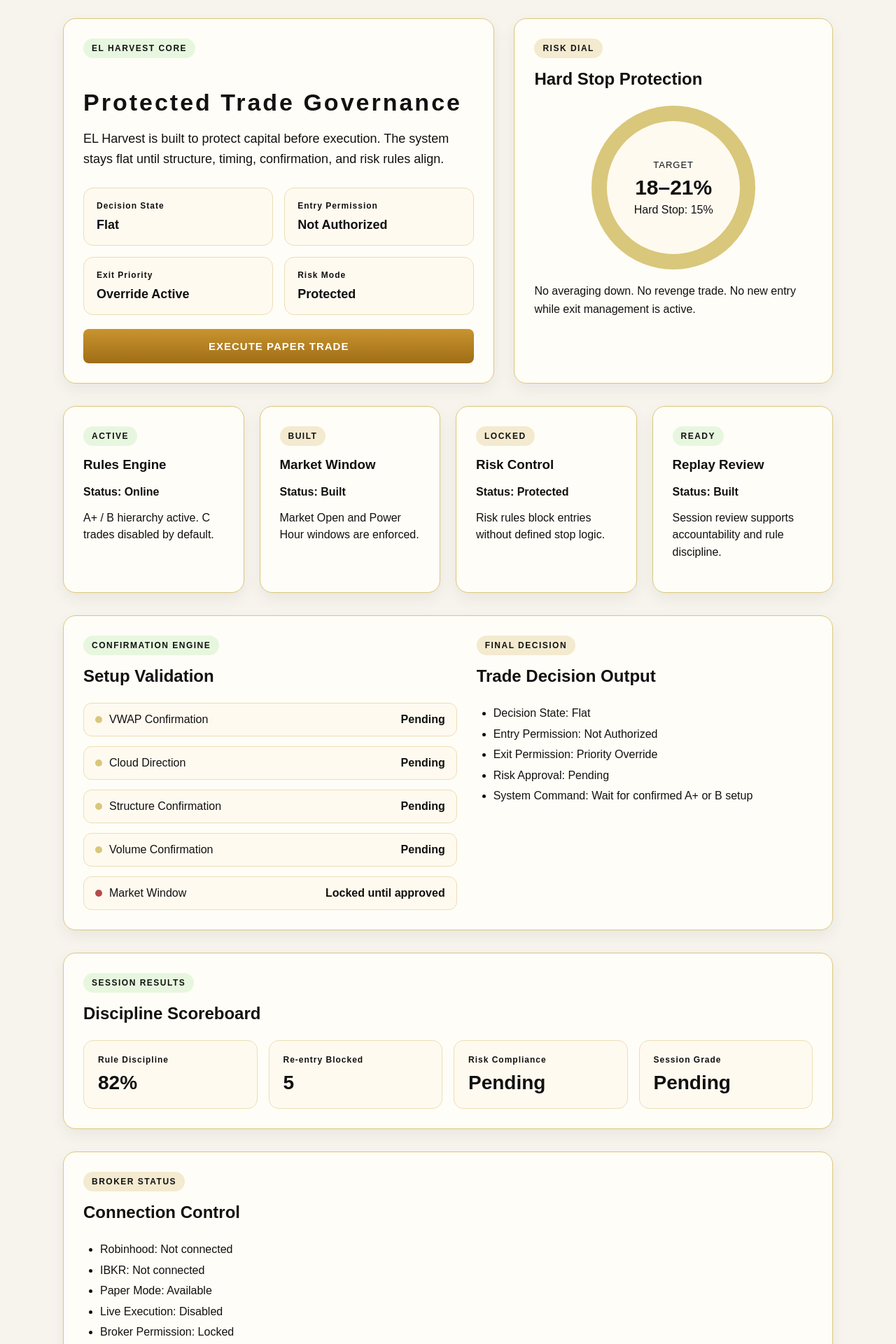
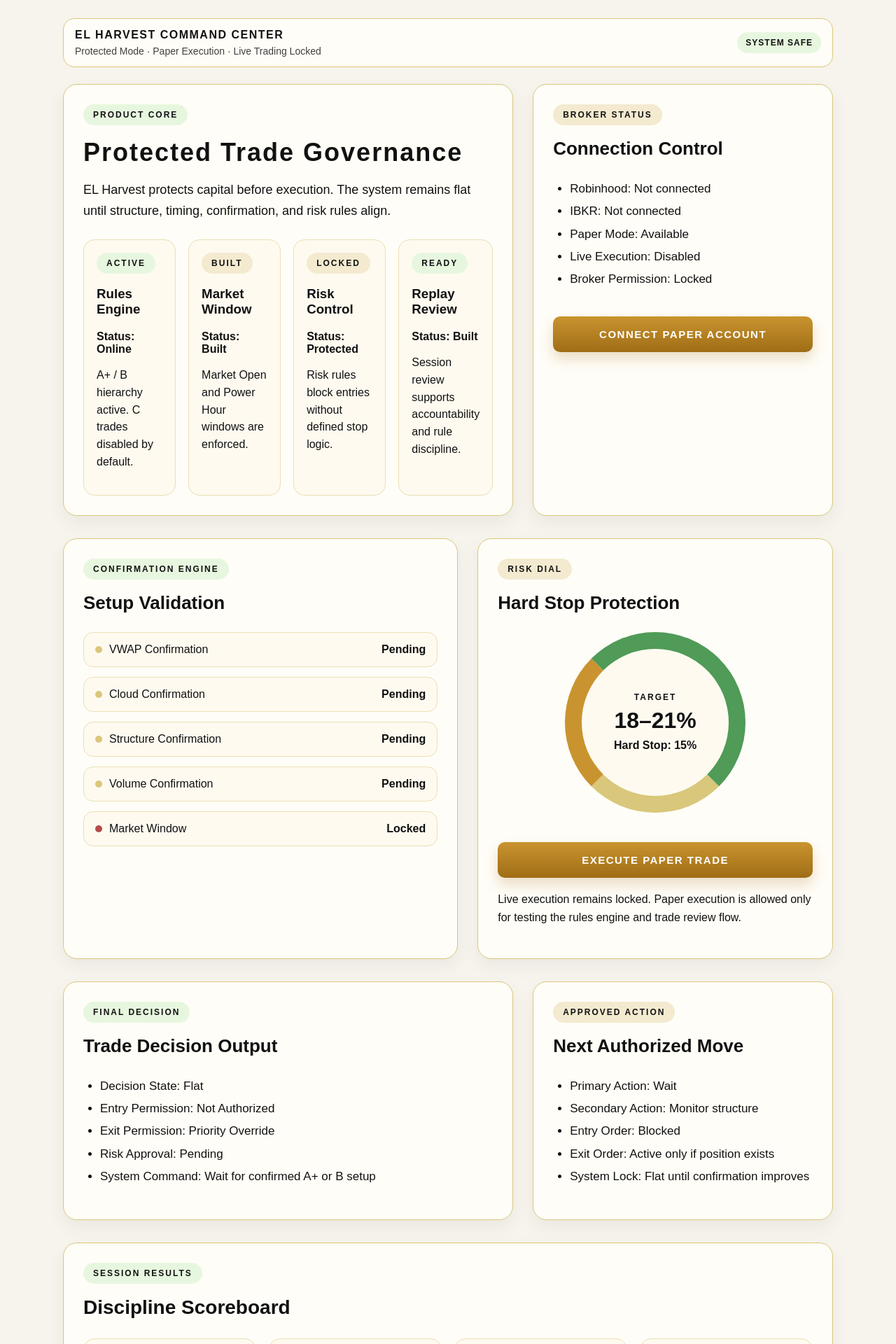
Before and after one commit to 1anointedradio-maker/elharvest-web, a Next.js app: page / in a window 1280 px wide. Shown: the part 360-2280 px from the top of the page at 70% size. Built offline with nearby package versions, Linux system fonts and the light colour scheme.

Commit message:
Update page.jsx

```diff
--- a/app/page.jsx
+++ b/app/page.jsx
@@ -1,48 +1,57 @@
 export default function Home() {
-  const topCards = [
+  const statusCards = [
     {
+      badge: "ACTIVE",
       title: "Rules Engine",
       status: "Online",
-      badge: "ACTIVE",
       detail: "A+ / B hierarchy active. C trades disabled by default.",
       tone: "green",
     },
     {
+      badge: "BUILT",
       title: "Market Window",
       status: "Built",
-      badge: "BUILT",
       detail: "Market Open and Power Hour windows are enforced.",
       tone: "gold",
     },
     {
+      badge: "LOCKED",
       title: "Risk Control",
       status: "Protected",
-      badge: "LOCKED",
       detail: "Risk rules block entries without defined stop logic.",
       tone: "gold",
     },
     {
+      badge: "READY",
       title: "Replay Review",
       status: "Built",
-      badge: "READY",
       detail: "Session review supports accountability and rule discipline.",
       tone: "green",
     },
   ];
 
-  const validationChecks = [
+  const confirmationChecks = [
     { label: "VWAP Confirmation", value: "Pending", status: "pending" },
-    { label: "Cloud Direction", value: "Pending", status: "pending" },
+    { label: "Cloud Confirmation", value: "Pending", status: "pending" },
     { label: "Structure Confirmation", value: "Pending", status: "pending" },
     { label: "Volume Confirmation", value: "Pending", status: "pending" },
-    { label: "Market Window", value: "Locked until approved", status: "locked" },
+    { label: "Market Window", value: "Locked", status: "locked" },
   ];
 
-  const riskStats = [
-    { label: "Decision State", value: "Flat" },
-    { label: "Entry Permission", value: "Not Authorized" },
-    { label: "Exit Priority", value: "Override Active" },
-    { label: "Risk Mode", value: "Protected" },
+  const decisionItems = [
+    "Decision State: Flat",
+    "Entry Permission: Not Authorized",
+    "Exit Permission: Priority Override",
+    "Risk Approval: Pending",
+    "System Command: Wait for confirmed A+ or B setup",
+  ];
+
+  const brokerItems = [
+    "Robinhood: Not connected",
+    "IBKR: Not connected",
+    "Paper Mode: Available",
+    "Live Execution: Disabled",
+    "Broker Permission: Locked",
   ];
 
   const sessionStats = [
@@ -53,18 +62,6 @@ export default function Home() {
   ];
 
   const modules = [
-    {
-      badge: "BROKER STATUS",
-      title: "Connection Control",
-      tone: "gold",
-      items: [
-        "Robinhood: Not connected",
-        "IBKR: Not connected",
-        "Paper Mode: Available",
-        "Live Execution: Disabled",
-        "Broker Permission: Locked",
-      ],
-    },
     {
       badge: "TRADE CHECKLIST",
       title: "Pre-Trade Confirmation",
@@ -102,6 +99,18 @@ export default function Home() {
       ],
     },
     {
+      badge: "SYSTEM LOCK",
+      title: "Readiness Gate",
+      tone: "gold",
+      items: [
+        "System Mode: Protected",
+        "Trading Permission: Locked",
+        "Data Requirement: Pending live inputs",
+        "Override Permission: Disabled",
+        "Release Condition: Confirmed A+ or B setup",
+      ],
+    },
+    {
       badge: "LAUNCH CHECKLIST",
       title: "Pre-Launch Validation",
       tone: "green",
@@ -115,50 +124,51 @@ export default function Home() {
     },
   ];
 
-  const badgeStyle = (tone) => ({
-    display: "inline-block",
-    fontSize: "12px",
-    fontWeight: "bold",
-    letterSpacing: "1.5px",
-    padding: "7px 12px",
-    borderRadius: "999px",
-    background: tone === "green" ? "#e7f7df" : "#f3ead0",
-    marginBottom: "16px",
-  });
-
   const panelStyle = {
     background: "#fffdf7",
     border: "1px solid #d9c77b",
-    borderRadius: "18px",
+    borderRadius: "20px",
     padding: "28px",
-    boxShadow: "0 8px 22px rgba(0,0,0,0.06)",
+    boxShadow: "0 10px 26px rgba(0,0,0,0.055)",
   };
+
+  const badgeStyle = (tone = "gold") => ({
+    display: "inline-block",
+    fontSize: "12px",
+    fontWeight: "800",
+    letterSpacing: "2px",
+    padding: "8px 14px",
+    borderRadius: "999px",
+    background: tone === "green" ? "#e7f7df" : "#f3ead0",
+    marginBottom: "18px",
+  });
 
   const buttonStyle = {
     width: "100%",
     border: "none",
-    borderRadius: "8px",
-    padding: "16px 20px",
+    borderRadius: "10px",
+    padding: "17px 20px",
     background: "linear-gradient(180deg, #c9942f, #9f6d16)",
     color: "#fff",
-    fontWeight: "bold",
-    letterSpacing: "1px",
+    fontWeight: "900",
+    letterSpacing: "1.5px",
     fontSize: "15px",
     marginTop: "20px",
+    boxShadow: "0 10px 18px rgba(159,109,22,0.22)",
   };
 
   function StatusDot({ status }) {
-    const background =
-      status === "pending" ? "#d9c77b" : status === "locked" ? "#b54b4b" : "#4f9b57";
+    const color =
+      status === "locked" ? "#b54b4b" : status === "confirmed" ? "#4f9b57" : "#d9c77b";
 
     return (
       <span
         style={{
-          display: "inline-block",
           width: "10px",
           height: "10px",
-          borderRadius: "999px",
-          background,
+          borderRadius: "50%",
+          background: color,
+          display: "inline-block",
           marginRight: "10px",
         }}
       />
@@ -169,8 +179,8 @@ export default function Home() {
     return (
       <section style={{ ...panelStyle, marginTop: "32px" }}>
         <div style={badgeStyle(tone)}>{badge}</div>
-        <h3 style={{ marginTop: 0, fontSize: "24px" }}>{title}</h3>
-        <ul style={{ lineHeight: "1.85", paddingLeft: "24px" }}>
+        <h3 style={{ marginTop: 0, fontSize: "26px" }}>{title}</h3>
+        <ul style={{ lineHeight: "1.9", paddingLeft: "24px", fontSize: "17px" }}>
           {items.map((item) => (
             <li key={item}>{item}</li>
           ))}
@@ -181,132 +191,154 @@ export default function Home() {
 
   return (
     <main>
-      <section
-        style={{
-          display: "grid",
-          gridTemplateColumns: "1.15fr 0.85fr",
-          gap: "28px",
-          alignItems: "stretch",
-          marginTop: "32px",
-        }}
-      >
+      <style>{`
+        .eh-command-bar {
+          display: flex;
+          justify-content: space-between;
+          align-items: center;
+          gap: 16px;
+          margin-top: 24px;
+          margin-bottom: 24px;
+          padding: 14px 16px;
+          border: 1px solid #d9c77b;
+          border-radius: 16px;
+          background: #fffdf7;
+        }
+
+        .eh-grid-2 {
+          display: grid;
+          grid-template-columns: 1.2fr 0.8fr;
+          gap: 28px;
+          align-items: stretch;
+        }
+
+        .eh-grid-3 {
+          display: grid;
+          grid-template-columns: repeat(3, 1fr);
+          gap: 22px;
+        }
+
+        .eh-grid-4 {
+          display: grid;
+          grid-template-columns: repeat(4, 1fr);
+          gap: 18px;
+        }
+
+        .eh-mobile-stack {
+          display: grid;
+          grid-template-columns: 1fr 0.9fr;
+          gap: 28px;
+        }
+
+        @media (max-width: 900px) {
+          .eh-grid-2,
+          .eh-grid-3,
+          .eh-grid-4,
+          .eh-mobile-stack {
+            grid-template-columns: 1fr;
+          }
+
+          .eh-command-bar {
+            align-items: flex-start;
+            flex-direction: column;
+          }
+        }
+      `}</style>
+
+      <section className="eh-command-bar">
+        <div>
+          <strong style={{ letterSpacing: "1.5px" }}>EL HARVEST COMMAND CENTER</strong>
+          <div style={{ fontSize: "14px", marginTop: "6px", opacity: 0.8 }}>
+            Protected Mode · Paper Execution · Live Trading Locked
+          </div>
+        </div>
+
+        <div
+          style={{
+            padding: "8px 12px",
+            borderRadius: "999px",
+            background: "#e7f7df",
+            fontWeight: "800",
+            letterSpacing: "1px",
+            fontSize: "12px",
+          }}
+        >
+          SYSTEM SAFE
+        </div>
+      </section>
+
+      <section className="eh-grid-2">
         <div style={panelStyle}>
-          <div style={badgeStyle("green")}>EL HARVEST CORE</div>
-          <h2 style={{ fontSize: "34px", letterSpacing: "3px", marginBottom: "10px" }}>
+          <div style={badgeStyle("green")}>PRODUCT CORE</div>
+          <h2
+            style={{
+              fontSize: "36px",
+              letterSpacing: "2px",
+              marginTop: 0,
+              marginBottom: "12px",
+            }}
+          >
             Protected Trade Governance
           </h2>
-          <p style={{ fontSize: "18px", lineHeight: "1.6", maxWidth: "680px" }}>
-            EL Harvest is built to protect capital before execution. The system stays flat
-            until structure, timing, confirmation, and risk rules align.
+
+          <p style={{ fontSize: "18px", lineHeight: "1.65", maxWidth: "760px" }}>
+            EL Harvest protects capital before execution. The system remains flat until
+            structure, timing, confirmation, and risk rules align.
           </p>
 
-          <div
-            style={{
-              display: "grid",
-              gridTemplateColumns: "repeat(auto-fit, minmax(180px, 1fr))",
-              gap: "16px",
-              marginTop: "26px",
-            }}
-          >
-            {riskStats.map((stat) => (
+          <div className="eh-grid-4" style={{ marginTop: "26px" }}>
+            {statusCards.map((card) => (
               <div
-                key={stat.label}
+                key={card.title}
                 style={{
                   border: "1px solid #eadfb3",
-                  borderRadius: "14px",
+                  borderRadius: "16px",
                   padding: "18px",
                   background: "#fffaf0",
                 }}
               >
-                <div style={{ fontSize: "12px", letterSpacing: "1px", fontWeight: "bold" }}>
-                  {stat.label}
-                </div>
-                <div style={{ marginTop: "10px", fontSize: "18px", fontWeight: "bold" }}>
-                  {stat.value}
-                </div>
+                <div style={badgeStyle(card.tone)}>{card.badge}</div>
+                <h3 style={{ marginTop: 0 }}>{card.title}</h3>
+                <strong>Status: {card.status}</strong>
+                <p style={{ lineHeight: "1.55" }}>{card.detail}</p>
               </div>
             ))}
           </div>
-
-          <button style={buttonStyle}>EXECUTE PAPER TRADE</button>
         </div>
 
         <div style={panelStyle}>
-          <div style={badgeStyle("gold")}>RISK DIAL</div>
-          <h3 style={{ marginTop: 0, fontSize: "24px" }}>Hard Stop Protection</h3>
+          <div style={badgeStyle("gold")}>BROKER STATUS</div>
+          <h3 style={{ marginTop: 0, fontSize: "26px" }}>Connection Control</h3>
 
-          <div
-            style={{
-              width: "190px",
-              height: "190px",
-              borderRadius: "50%",
-              border: "22px solid #d9c77b",
-              margin: "18px auto",
-              display: "flex",
-              alignItems: "center",
-              justifyContent: "center",
-              textAlign: "center",
-              background: "#fffaf0",
-            }}
-          >
-            <div>
-              <div style={{ fontSize: "13px", letterSpacing: "1px" }}>TARGET</div>
-              <div style={{ fontSize: "30px", fontWeight: "bold", marginTop: "8px" }}>
-                18–21%
-              </div>
-              <div style={{ marginTop: "6px" }}>Hard Stop: 15%</div>
-            </div>
-          </div>
+          <ul style={{ lineHeight: "1.9", paddingLeft: "24px", fontSize: "17px" }}>
+            {brokerItems.map((item) => (
+              <li key={item}>{item}</li>
+            ))}
+          </ul>
 
-          <p style={{ lineHeight: "1.6" }}>
-            No averaging down. No revenge trade. No new entry while exit management is active.
-          </p>
+          <button style={buttonStyle}>CONNECT PAPER ACCOUNT</button>
         </div>
       </section>
 
-      <section
-        style={{
-          display: "grid",
-          gridTemplateColumns: "repeat(auto-fit, minmax(230px, 1fr))",
-          gap: "22px",
-          marginTop: "32px",
-        }}
-      >
-        {topCards.map((card) => (
-          <div key={card.title} style={panelStyle}>
-            <div style={badgeStyle(card.tone)}>{card.badge}</div>
-            <h3 style={{ marginTop: 0 }}>{card.title}</h3>
-            <strong>Status: {card.status}</strong>
-            <p style={{ lineHeight: "1.55" }}>{card.detail}</p>
-          </div>
-        ))}
-      </section>
-
-      <section
-        style={{
-          ...panelStyle,
-          marginTop: "32px",
-          display: "grid",
-          gridTemplateColumns: "1fr 0.9fr",
-          gap: "28px",
-        }}
-      >
-        <div>
+      <section className="eh-mobile-stack" style={{ marginTop: "32px" }}>
+        <div style={panelStyle}>
           <div style={badgeStyle("green")}>CONFIRMATION ENGINE</div>
-          <h3 style={{ marginTop: 0, fontSize: "24px" }}>Setup Validation</h3>
+          <h3 style={{ marginTop: 0, fontSize: "26px" }}>Setup Validation</h3>
 
           <div style={{ display: "grid", gap: "14px", marginTop: "20px" }}>
-            {validationChecks.map((check) => (
+            {confirmationChecks.map((check) => (
               <div
                 key={check.label}
                 style={{
                   display: "flex",
                   justifyContent: "space-between",
+                  alignItems: "center",
                   gap: "16px",
-                  padding: "14px 16px",
+                  padding: "15px 16px",
                   border: "1px solid #eadfb3",
-                  borderRadius: "12px",
+                  borderRadius: "14px",
                   background: "#fffaf0",
+                  fontSize: "16px",
                 }}
               >
                 <span>
@@ -319,45 +351,90 @@ export default function Home() {
           </div>
         </div>
 
-        <div>
-          <div style={badgeStyle("gold")}>FINAL DECISION</div>
-          <h3 style={{ marginTop: 0, fontSize: "24px" }}>Trade Decision Output</h3>
-          <ul style={{ lineHeight: "1.85", paddingLeft: "24px" }}>
-            <li>Decision State: Flat</li>
-            <li>Entry Permission: Not Authorized</li>
-            <li>Exit Permission: Priority Override</li>
-            <li>Risk Approval: Pending</li>
-            <li>System Command: Wait for confirmed A+ or B setup</li>
+        <div style={panelStyle}>
+          <div style={badgeStyle("gold")}>RISK DIAL</div>
+          <h3 style={{ marginTop: 0, fontSize: "26px" }}>Hard Stop Protection</h3>
+
+          <div
+            style={{
+              width: "210px",
+              height: "210px",
+              borderRadius: "50%",
+              borderTop: "24px solid #4f9b57",
+              borderRight: "24px solid #4f9b57",
+              borderBottom: "24px solid #d9c77b",
+              borderLeft: "24px solid #c9942f",
+              margin: "22px auto",
+              display: "flex",
+              alignItems: "center",
+              justifyContent: "center",
+              background: "#fffaf0",
+              textAlign: "center",
+            }}
+          >
+            <div>
+              <div style={{ fontSize: "12px", letterSpacing: "2px", fontWeight: "800" }}>
+                TARGET
+              </div>
+              <div style={{ fontSize: "32px", fontWeight: "900", marginTop: "8px" }}>
+                18–21%
+              </div>
+              <div style={{ marginTop: "8px", fontWeight: "700" }}>Hard Stop: 15%</div>
+            </div>
+          </div>
+
+          <button style={buttonStyle}>EXECUTE PAPER TRADE</button>
+
+          <p style={{ lineHeight: "1.65", marginTop: "18px" }}>
+            Live execution remains locked. Paper execution is allowed only for testing the
+            rules engine and trade review flow.
+          </p>
+        </div>
+      </section>
+
+      <section className="eh-grid-2" style={{ marginTop: "32px" }}>
+        <div style={panelStyle}>
+          <div style={badgeStyle("green")}>FINAL DECISION</div>
+          <h3 style={{ marginTop: 0, fontSize: "26px" }}>Trade Decision Output</h3>
+          <ul style={{ lineHeight: "1.9", paddingLeft: "24px", fontSize: "17px" }}>
+            {decisionItems.map((item) => (
+              <li key={item}>{item}</li>
+            ))}
+          </ul>
+        </div>
+
+        <div style={panelStyle}>
+          <div style={badgeStyle("gold")}>APPROVED ACTION</div>
+          <h3 style={{ marginTop: 0, fontSize: "26px" }}>Next Authorized Move</h3>
+          <ul style={{ lineHeight: "1.9", paddingLeft: "24px", fontSize: "17px" }}>
+            <li>Primary Action: Wait</li>
+            <li>Secondary Action: Monitor structure</li>
+            <li>Entry Order: Blocked</li>
+            <li>Exit Order: Active only if position exists</li>
+            <li>System Lock: Flat until confirmation improves</li>
           </ul>
         </div>
       </section>
 
       <section style={{ ...panelStyle, marginTop: "32px" }}>
         <div style={badgeStyle("green")}>SESSION RESULTS</div>
-        <h3 style={{ marginTop: 0, fontSize: "24px" }}>Discipline Scoreboard</h3>
+        <h3 style={{ marginTop: 0, fontSize: "28px" }}>Discipline Scoreboard</h3>
 
-        <div
-          style={{
-            display: "grid",
-            gridTemplateColumns: "repeat(auto-fit, minmax(180px, 1fr))",
-            gap: "16px",
-            marginTop: "22px",
-          }}
-        >
+        <div className="eh-grid-4" style={{ marginTop: "22px" }}>
           {sessionStats.map((stat) => (
             <div
               key={stat.label}
               style={{
                 border: "1px solid #eadfb3",
-                borderRadius: "14px",
-                padding: "20px",
+                borderRadius: "16px",
+                padding: "22px",
                 background: "#fffaf0",
               }}
             >
-              <div style={{ fontSize: "12px", letterSpacing: "1px", fontWeight: "bold" }}>
+              <div style={{ fontSize: "12px", letterSpacing: "1.6px", fontWeight: "900" }}>
                 {stat.label}
               </div>
-              <div style={{ fontSize: "28px", fontWeight: "bold", marginTop: "10px" }}>
+              <div style={{ fontSize: "30px", fontWeight: "900", marginTop: "12px" }}>
                 {stat.value}
               </div>
             </div>
@@ -374,6 +451,19 @@ export default function Home() {
           tone={module.tone}
         />
       ))}
+
+      <footer
+        style={{
+          marginTop: "40px",
+          padding: "28px",
+          textAlign: "center",
+          borderTop: "1px solid #d9c77b",
+          letterSpacing: "1px",
+          fontWeight: "700",
+        }}
+      >
+        EL Harvest — Sow the Seed. Keep the Faith. Trust the Process. Reap the Harvest.
+      </footer>
     </main>
   );
 }
```
